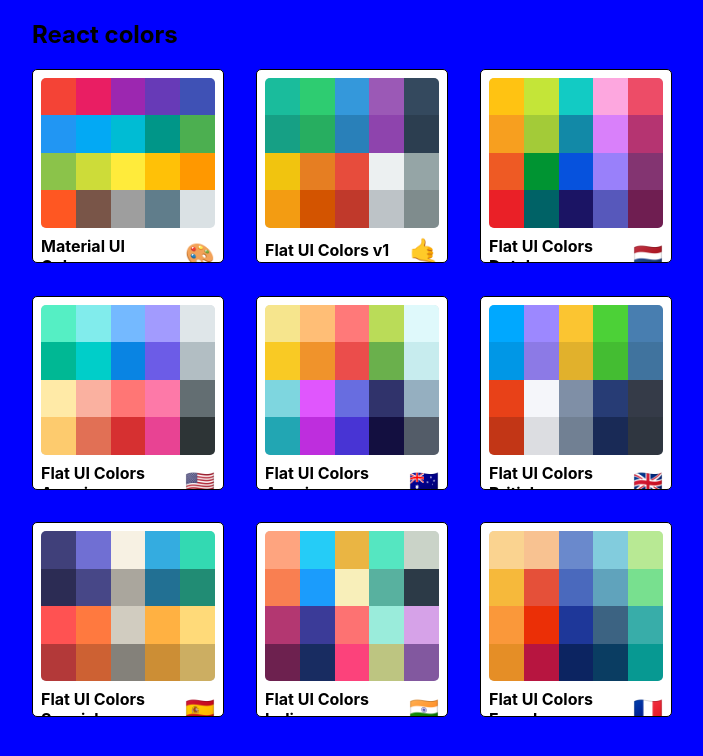
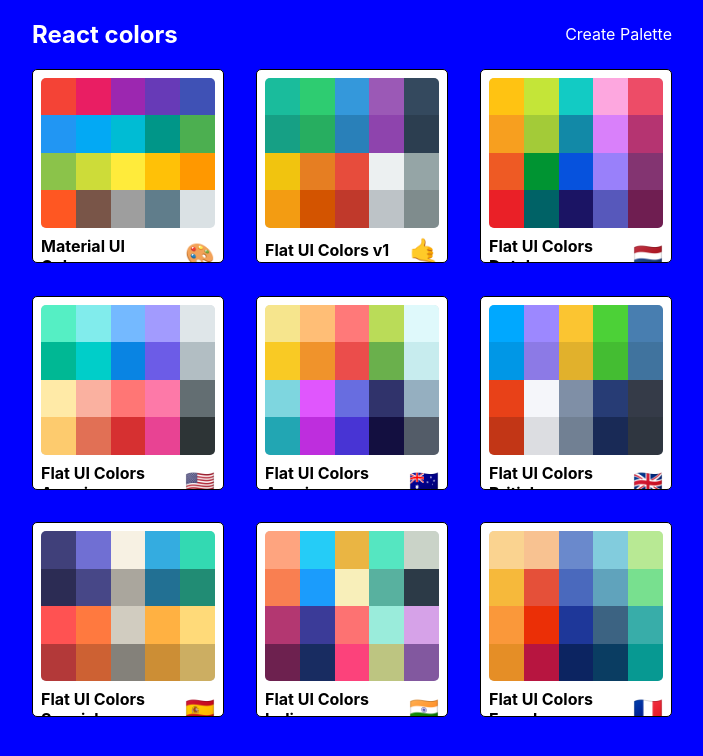
Before and after one commit to 00010100/colors-app, a React (Create React App) app: page / in a window 1280 px wide. Shown: the top 756 px of the page, without its empty margins (288-991 px from the left). Built offline with nearby package versions, Linux system fonts and the light colour scheme; the HTML template or start-up script is replaced by a standard one.

Commit message:
Added NewPaletteForm

```diff
--- a/src/App.js
+++ b/src/App.js
@@ -4,6 +4,7 @@
 import { generatePalette } from './colorHelpers';
 import Palette from './Palette';
 import PaletteList from './PaletteList';
+import NewPaletteForm from './NewPaletteForm';
 import SingleColorPalette from './SingleColorPalette';
 import seedColors from './seedColors';
 
@@ -18,6 +19,11 @@
         render={routeProps => <PaletteList palettes={seedColors} {...routeProps} />}
       />
       <Route
+        exact
+        path="/palette/new"
+        render={() => <NewPaletteForm />}
+      />
+       <Route
         exact
         path="/palette/:id"
         render={routeProps => (
--- /dev/null
+++ b/src/NewPaletteForm.js
@@ -0,0 +1,13 @@
+import React, { Component } from 'react'
+
+class NewPaletteForm extends Component {
+  render() {
+    return (
+      <div>
+        <h1>new palette form</h1>
+      </div>
+    )
+  }
+}
+
+export default NewPaletteForm;
--- a/src/PaletteList.js
+++ b/src/PaletteList.js
@@ -1,4 +1,5 @@
 import React, { Component } from 'react';
+import { Link } from 'react-router-dom';
 import { withStyles } from '@material-ui/styles';
 
 import MiniPalette from './MiniPalette';
@@ -18,6 +19,7 @@
         <div className={classes.container}>
           <nav className={classes.nav}>
             <h1>React colors</h1>
+            <Link to="/palette/new">Create Palette</Link>
           </nav>
           <div className={classes.palettes}>
             {palettes.map(palette => (
--- a/src/styles/PaletteList.js
+++ b/src/styles/PaletteList.js
@@ -17,7 +17,18 @@
   nav: {
     display: 'flex',
     width: '100%',
-    justifyContent: 'space-between'
+    justifyContent: 'space-between',
+    alignItems: 'center',
+    color: 'white',
+
+    '& a': {
+      color: 'white',
+      textDecoration: 'none',
+
+      '&:hover': {
+        color: 'rgba(255,255,255,0.5)',
+      }
+    }
   },
   palettes: {
     boxSizing: 'border-box',
```
